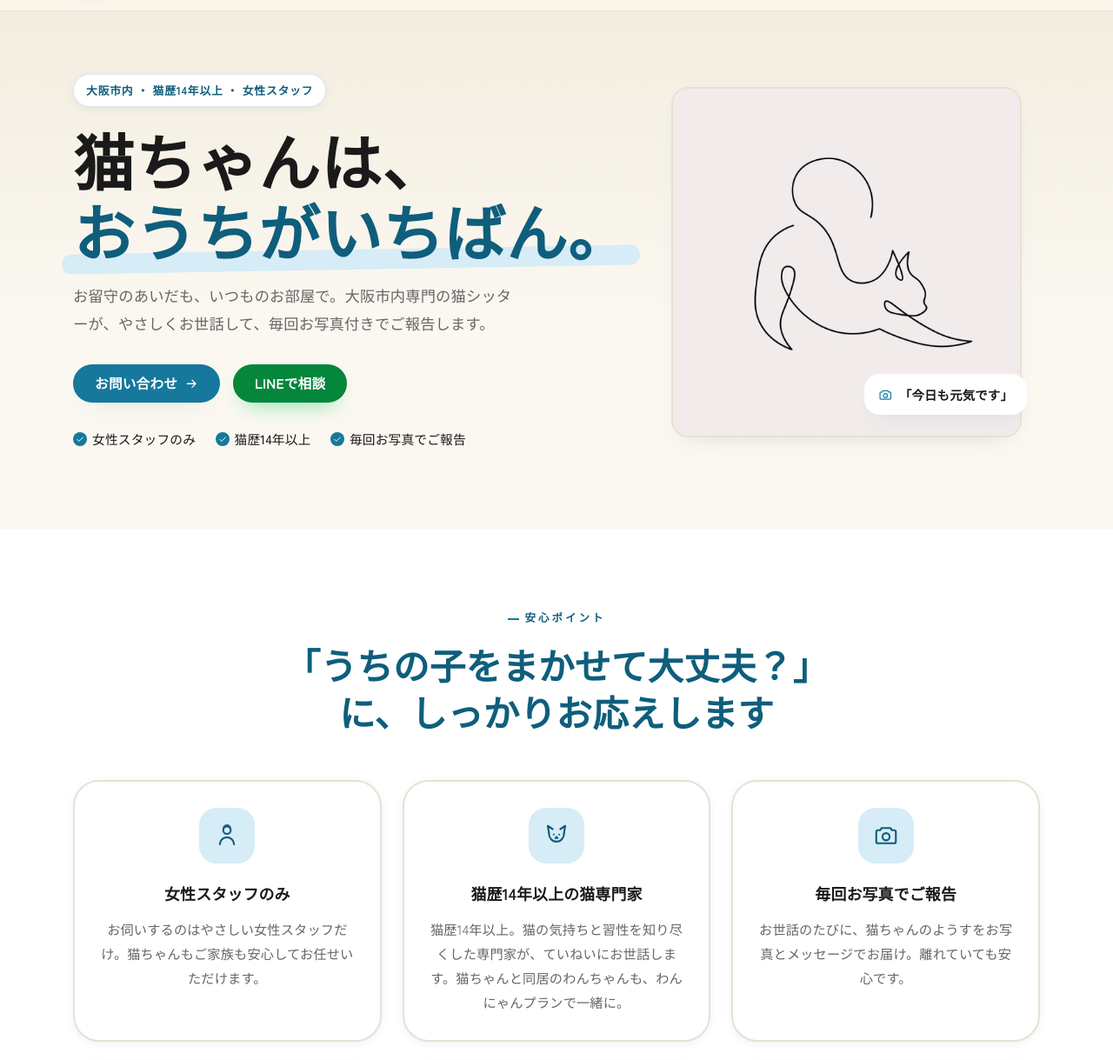
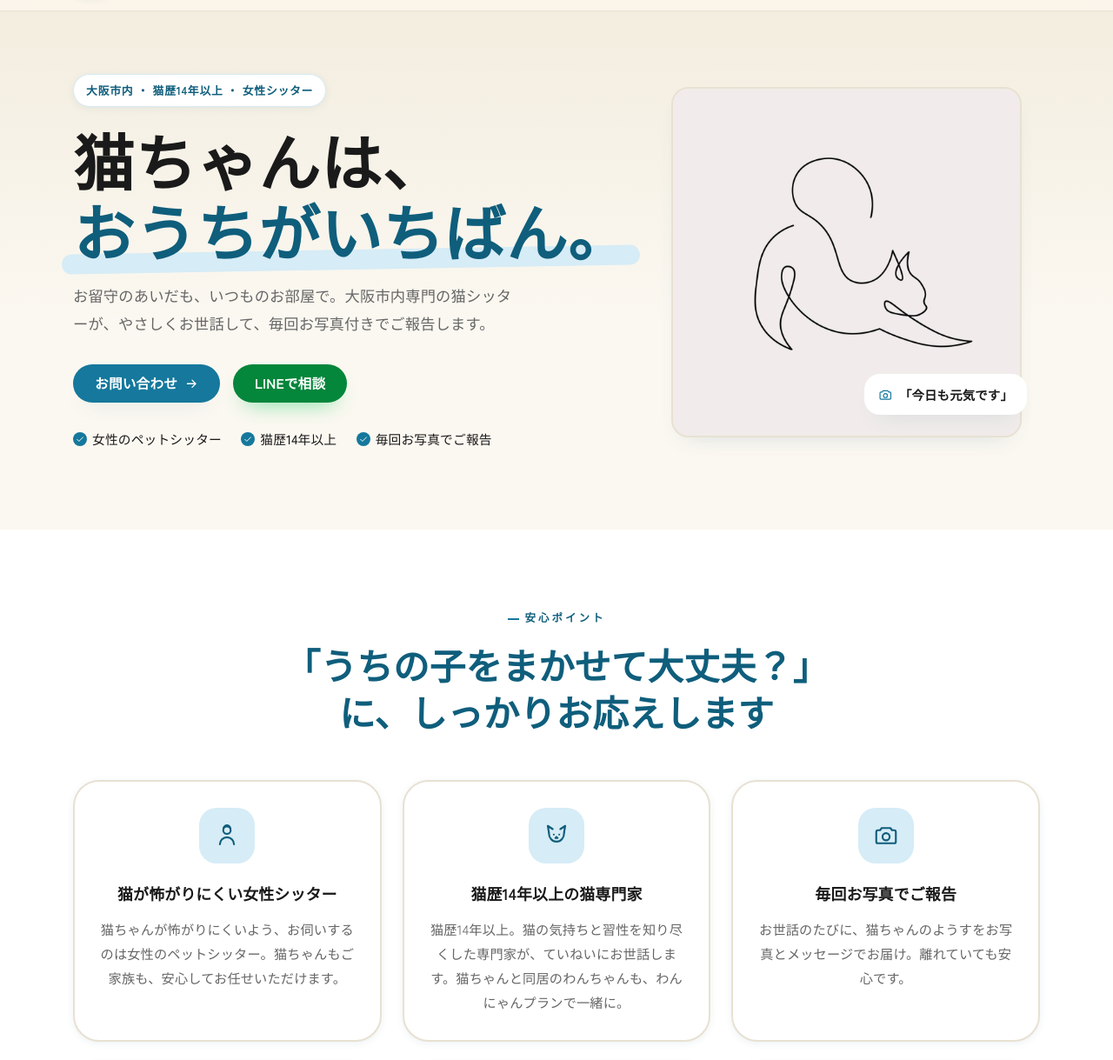
Before and after one commit to lawrencema000-gif/nekomiru-catsitter, a plain HTML site: page index.html in a window 1280 px wide. Shown: the part 60-1279 px from the top of the page at 87% size. Drawn offline with Linux system fonts and the light colour scheme; a web font is replaced by a local one.

Commit message:
content: reframe 女性スタッフのみ → 猫が怖がりにくい女性のペットシッター (drop 'only', emphasize cats feel safer)
Co-Authored-By: Claude Opus 4.8 (1M context) <noreply@anthropic.com>

```diff
--- a/index.html
+++ b/index.html
@@ -5,14 +5,14 @@
   <meta name="viewport" content="width=device-width, initial-scale=1.0" />
   <script>document.documentElement.classList.add('js-anim');</script>
   <title>ねこみるキャットシッター｜大阪市内・猫歴14年以上の猫専門家</title>
-  <meta name="description" content="ねこみるキャットシッターは大阪市内専門の猫シッター。女性スタッフのみ・猫歴14年以上の猫専門家・毎回お写真付きでご報告。おうちでいつものまま、大切な猫ちゃんをお世話します。" />
+  <meta name="description" content="ねこみるキャットシッターは大阪市内専門の猫シッター。女性のペットシッター・猫歴14年以上の猫専門家・毎回お写真付きでご報告。おうちでいつものまま、大切な猫ちゃんをお世話します。" />
   <meta name="theme-color" content="#FBF8F1" />
   <link rel="icon" type="image/svg+xml" href="assets/favicon.svg" />
 
   <!-- Open Graph -->
   <meta property="og:type" content="website" />
   <meta property="og:title" content="ねこみるキャットシッター｜大阪市内・猫歴14年以上の猫専門家" />
-  <meta property="og:description" content="女性スタッフのみ・猫歴14年以上の猫専門家・毎回お写真付きでご報告。大阪市内の猫ちゃんをおうちでお世話します。" />
+  <meta property="og:description" content="女性のペットシッター・猫歴14年以上の猫専門家・毎回お写真付きでご報告。大阪市内の猫ちゃんをおうちでお世話します。" />
   <meta property="og:locale" content="ja_JP" />
 
   <!-- Fonts: Zen Maru Gothic (rounded headings) + Zen Kaku Gothic New (body) -->
@@ -20,7 +20,7 @@
   <link rel="preconnect" href="https://fonts.gstatic.com" crossorigin />
   <link href="https://fonts.googleapis.com/css2?family=Zen+Kaku+Gothic+New:wght@400;500;700;900&family=Zen+Maru+Gothic:wght@500;700;900&display=swap" rel="stylesheet" />
 
-  <link rel="stylesheet" href="css/styles.css?v=20260630u" />
+  <link rel="stylesheet" href="css/styles.css?v=20260630v" />
 </head>
 <body>
 
@@ -139,7 +139,7 @@
 
   <div class="wrap hero-inner">
     <div class="hero-copy reveal">
-      <span class="eyebrow" data-i18n="heroEyebrow">大阪市内 ・ 猫歴14年以上 ・ 女性スタッフ</span>
+      <span class="eyebrow" data-i18n="heroEyebrow">大阪市内 ・ 猫歴14年以上 ・ 女性シッター</span>
       <h1 class="hero-title">
         <span data-i18n="heroTitle1">猫ちゃんは、</span>
         <span class="hl" data-i18n="heroTitle2">おうちがいちばん。</span>
@@ -150,7 +150,7 @@
         <a href="https://lin.ee/t4dVKcp" target="_blank" rel="noopener" class="btn btn-line" data-i18n="heroCta2">LINEで相談</a>
       </div>
       <ul class="hero-badges">
-        <li><svg class="ic"><use href="#i-check"/></svg><span data-i18n="heroBadge1">女性スタッフのみ</span></li>
+        <li><svg class="ic"><use href="#i-check"/></svg><span data-i18n="heroBadge1">女性のペットシッター</span></li>
         <li><svg class="ic"><use href="#i-check"/></svg><span data-i18n="heroBadge2">猫歴14年以上</span></li>
         <li><svg class="ic"><use href="#i-check"/></svg><span data-i18n="heroBadge3">毎回お写真でご報告</span></li>
       </ul>
@@ -182,8 +182,8 @@
     <div class="grid-4">
       <article class="card reveal">
         <span class="card-ic"><svg class="ic"><use href="#i-woman"/></svg></span>
-        <h3 data-i18n="about1Title">女性スタッフのみ</h3>
-        <p data-i18n="about1Body">お伺いするのはやさしい女性スタッフだけ。猫ちゃんもご家族も安心してお任せいただけます。</p>
+        <h3 data-i18n="about1Title">猫が怖がりにくい女性シッター</h3>
+        <p data-i18n="about1Body">猫ちゃんが怖がりにくいよう、お伺いするのは女性のペットシッター。猫ちゃんもご家族も、安心してお任せいただけます。</p>
       </article>
       <article class="card reveal">
         <span class="card-ic"><svg class="ic"><use href="#i-cat"/></svg></span>
@@ -408,7 +408,7 @@
       </figure>
       <figure class="voice reveal">
         <div class="voice-stars" aria-hidden="true">★★★★★</div>
-        <blockquote data-i18n="voice2">人見知りのうちの子が、初回の顔合わせですっかり安心していました。女性スタッフさんだけというのも決め手でした。</blockquote>
+        <blockquote data-i18n="voice2">人見知りのうちの子が、初回の顔合わせですっかり安心していました。女性のシッターさんというのも決め手でした。</blockquote>
         <figcaption data-i18n="voice2By">— 大阪市・Mさん（サンプル）</figcaption>
       </figure>
       <figure class="voice reveal">
@@ -466,7 +466,7 @@
   <svg class="ic"><use href="#i-line"/></svg><span data-i18n="fabLine">LINEで相談</span>
 </a>
 
-<script src="js/i18n.js?v=20260630u"></script>
-<script src="js/main.js?v=20260630u"></script>
+<script src="js/i18n.js?v=20260630v"></script>
+<script src="js/main.js?v=20260630v"></script>
 </body>
 </html>
--- a/js/i18n.js
+++ b/js/i18n.js
@@ -20,7 +20,7 @@
     navVoices: { ja: "お客様の声", en: "Voices" },
     navContact: { ja: "お問い合わせ", en: "Contact" },
 
-    heroEyebrow: { ja: "大阪市内 ・ 猫歴14年以上 ・ 女性スタッフ", en: "Osaka City · 14+ yrs with cats · Women staff" },
+    heroEyebrow: { ja: "大阪市内 ・ 猫歴14年以上 ・ 女性シッター", en: "Osaka City · 14+ yrs with cats · Female sitter" },
     heroTitle1: { ja: "猫ちゃんは、", en: "Cats are" },
     heroTitle2: { ja: "おうちがいちばん。", en: "happiest at home." },
     heroLead: {
@@ -29,15 +29,15 @@
     },
     heroCta1: { ja: "お問い合わせ", en: "Get in touch" },
     heroCta2: { ja: "LINEで相談", en: "Chat on LINE" },
-    heroBadge1: { ja: "女性スタッフのみ", en: "Women staff only" },
+    heroBadge1: { ja: "女性のペットシッター", en: "Female pet sitter" },
     heroBadge2: { ja: "猫歴14年以上", en: "14+ years with cats" },
     heroBadge3: { ja: "毎回お写真でご報告", en: "Photo report every visit" },
     heroChip: { ja: "「今日も元気です」", en: "“Doing great today!”" },
 
     aboutLabel: { ja: "安心ポイント", en: "Why choose us" },
     aboutTitle: { ja: "「うちの子をまかせて大丈夫？」に、しっかりお応えします", en: "Everything you need to feel at ease leaving your cat with us" },
-    about1Title: { ja: "女性スタッフのみ", en: "Women staff only" },
-    about1Body: { ja: "お伺いするのはやさしい女性スタッフだけ。猫ちゃんもご家族も安心してお任せいただけます。", en: "Only our gentle women staff visit your home, so both your cat and your family can relax." },
+    about1Title: { ja: "猫が怖がりにくい女性シッター", en: "A female sitter cats fear less" },
+    about1Body: { ja: "猫ちゃんが怖がりにくいよう、お伺いするのは女性のペットシッター。猫ちゃんもご家族も、安心してお任せいただけます。", en: "Cats tend to be calmer with a woman, so your sitter is always female — keeping your cat and your family at ease." },
     about2Title: { ja: "猫歴14年以上の猫専門家", en: "A cat expert — 14+ years with cats" },
     about2Body: { ja: "猫歴14年以上。猫の気持ちと習性を知り尽くした専門家が、ていねいにお世話します。猫ちゃんと同居のわんちゃんも、わんにゃんプランで一緒に。", en: "With 14+ years caring for cats, an expert who truly understands their needs looks after your cat. Cohabiting dogs are welcome via the Cat & Dog Plan." },
     about3Title: { ja: "毎回お写真でご報告", en: "Photo report every visit" },
@@ -151,7 +151,7 @@
     voicesNote: { ja: "※ 以下はサンプルです。実際のお客様の声に差し替えできます。", en: "* Samples below — replace with real client testimonials." },
     voice1: { ja: "毎回お写真が届くので、出張中もまったく心配いりませんでした。帰宅したら、いつもどおりのんびりしていてホッとしました。", en: "Photos arrived every time, so I didn't worry at all on my trip. I came home to a perfectly relaxed cat." },
     voice1By: { ja: "— 大阪市・Aさん（サンプル）", en: "— A., Osaka City (sample)" },
-    voice2: { ja: "人見知りのうちの子が、初回の顔合わせですっかり安心していました。女性スタッフさんだけというのも決め手でした。", en: "My shy cat was completely at ease after the first meeting. Women-only staff was the deciding factor for me." },
+    voice2: { ja: "人見知りのうちの子が、初回の顔合わせですっかり安心していました。女性のシッターさんというのも決め手でした。", en: "My shy cat was completely at ease after the first meeting. Having a female sitter was a big deciding factor for me." },
     voice2By: { ja: "— 大阪市・Mさん（サンプル）", en: "— M., Osaka City (sample)" },
     voice3: { ja: "通院のサポートまでお願いできて本当に助かりました。猫のことをよく分かってくださる方で、安心しておまかせできます。", en: "Being able to ask for vet-visit support was a huge help. They truly understand cats — I trust them completely." },
     voice3By: { ja: "— 大阪市・Tさん（サンプル）", en: "— T., Osaka City (sample)" },
```
